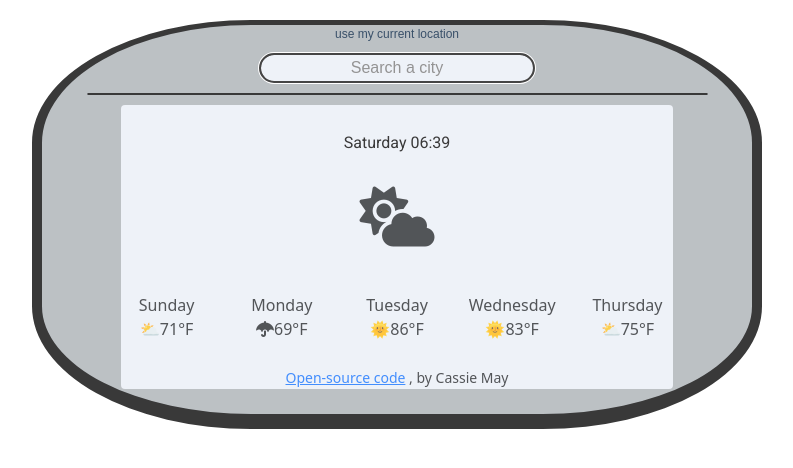
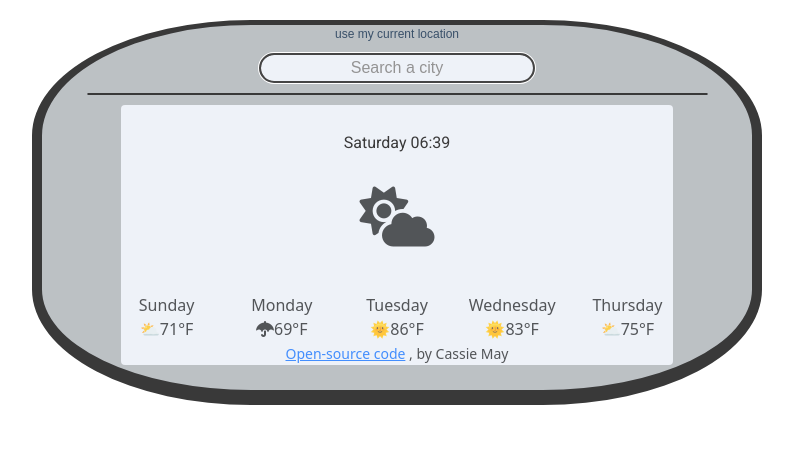
Before and after one commit to ringroseforge/weather-app, a website built with Parcel: page index.html in a window 1280 px wide. Shown: the whole page, without its empty margins (248-1041 px from the left). Built offline with nearby package versions, Linux system fonts and the light colour scheme; no server answers.

Commit message:
edit css

```diff
--- a/index.html
+++ b/index.html
@@ -59,8 +59,7 @@
         <div class="col">⛅75°F</div>
       </div>
     </div>
-    <br>
-      <small>
+      <small class="creator">
     <a href="https://github.com/ringroseforge/weather-app" target="_blank">Open-source code</a>
     , by Cassie May</small>
     </div>
--- a/src/style.css
+++ b/src/style.css
@@ -57,9 +57,10 @@ h1 {
   border-radius: 30px;
   width: 90%;
 }
-.small {
+.creator {
   text-align: right;
   margin: 0;
+  color: red:
 }
 .today {
   display: block;
```
